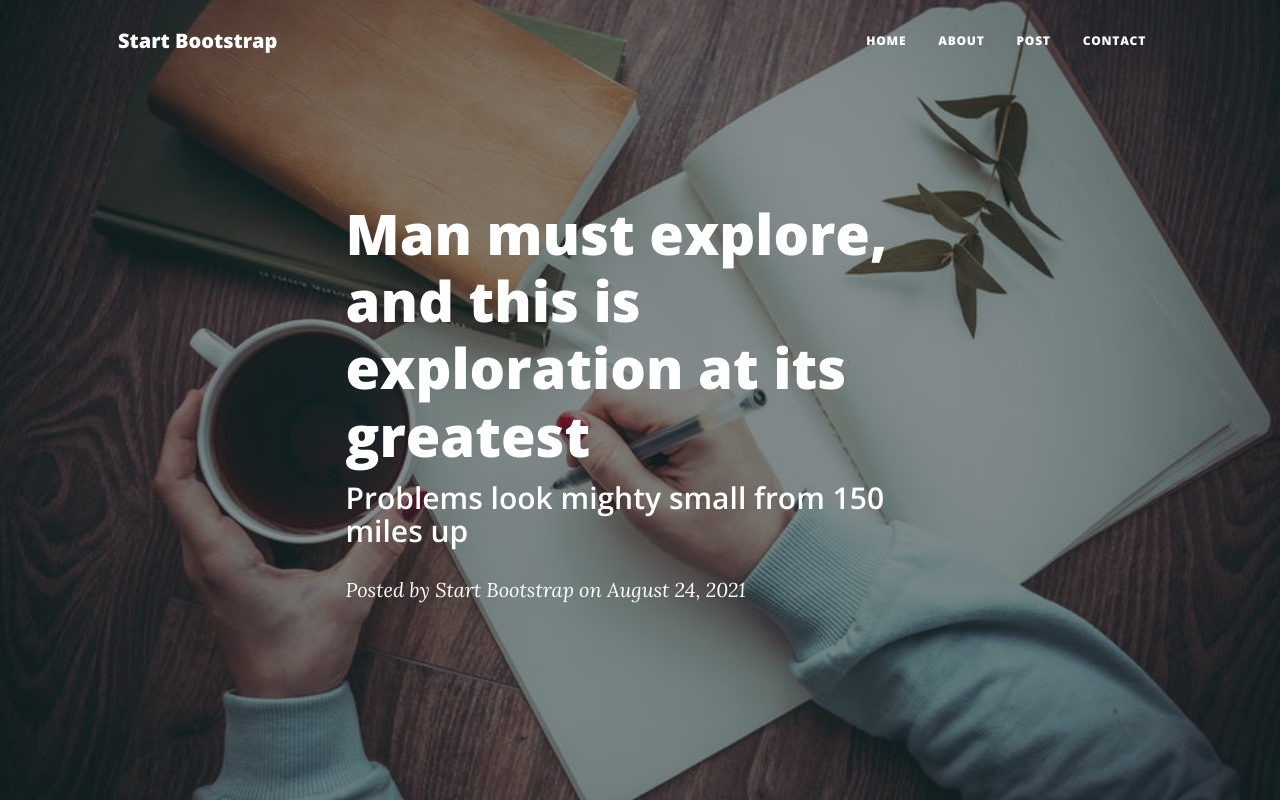
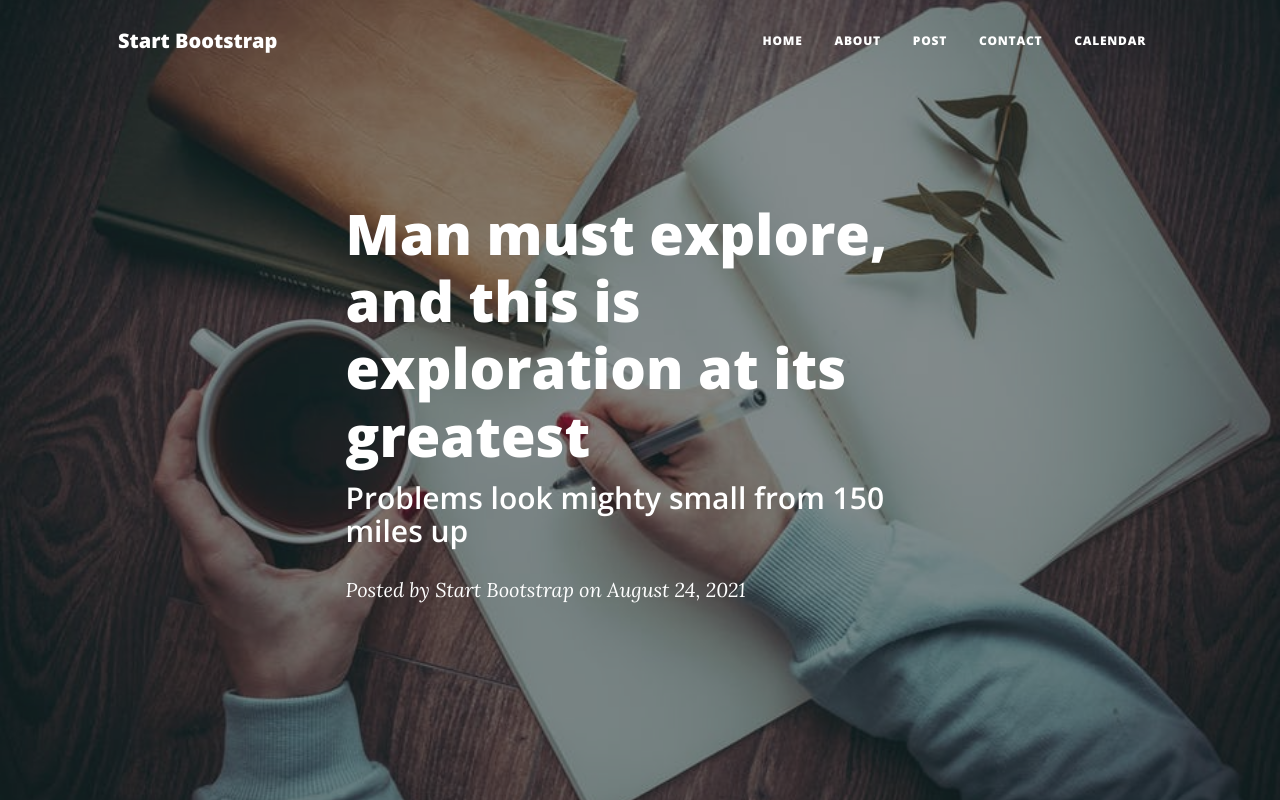
Before and after one commit to mollybeach/iotaBlog, a Django app: page /posts in a window 1280 px wide. Shown: the top 800 px of the page. Run offline with Django 3.2, Linux system fonts and the light colour scheme; some libraries are stand-ins or nearby versions.

Commit message:
fixed url links on several pages

```diff
--- a/templates/posts.html
+++ b/templates/posts.html
@@ -29,8 +29,9 @@
                         <ul class="navbar-nav ms-auto py-4 py-lg-0">
                         <li class="nav-item"><a class="nav-link px-lg-3 py-3 py-lg-4" href="/" >Home</a></li>
                         <li class="nav-item"><a class="nav-link px-lg-3 py-3 py-lg-4" href="about">About</a></li>
-                        <li class="nav-item"><a class="nav-link px-lg-3 py-3 py-lg-4" href="post" >Post</a></li>
+                        <li class="nav-item"><a class="nav-link px-lg-3 py-3 py-lg-4" href="posts" >Post</a></li>
                         <li class="nav-item"><a class="nav-link px-lg-3 py-3 py-lg-4" href="contact" >Contact</a></li>
+                        <li class="nav-item"><a class="nav-link px-lg-3 py-3 py-lg-4" href="home" >Calendar</a></li>
                     </ul>
                 </div>
             </div>
```
